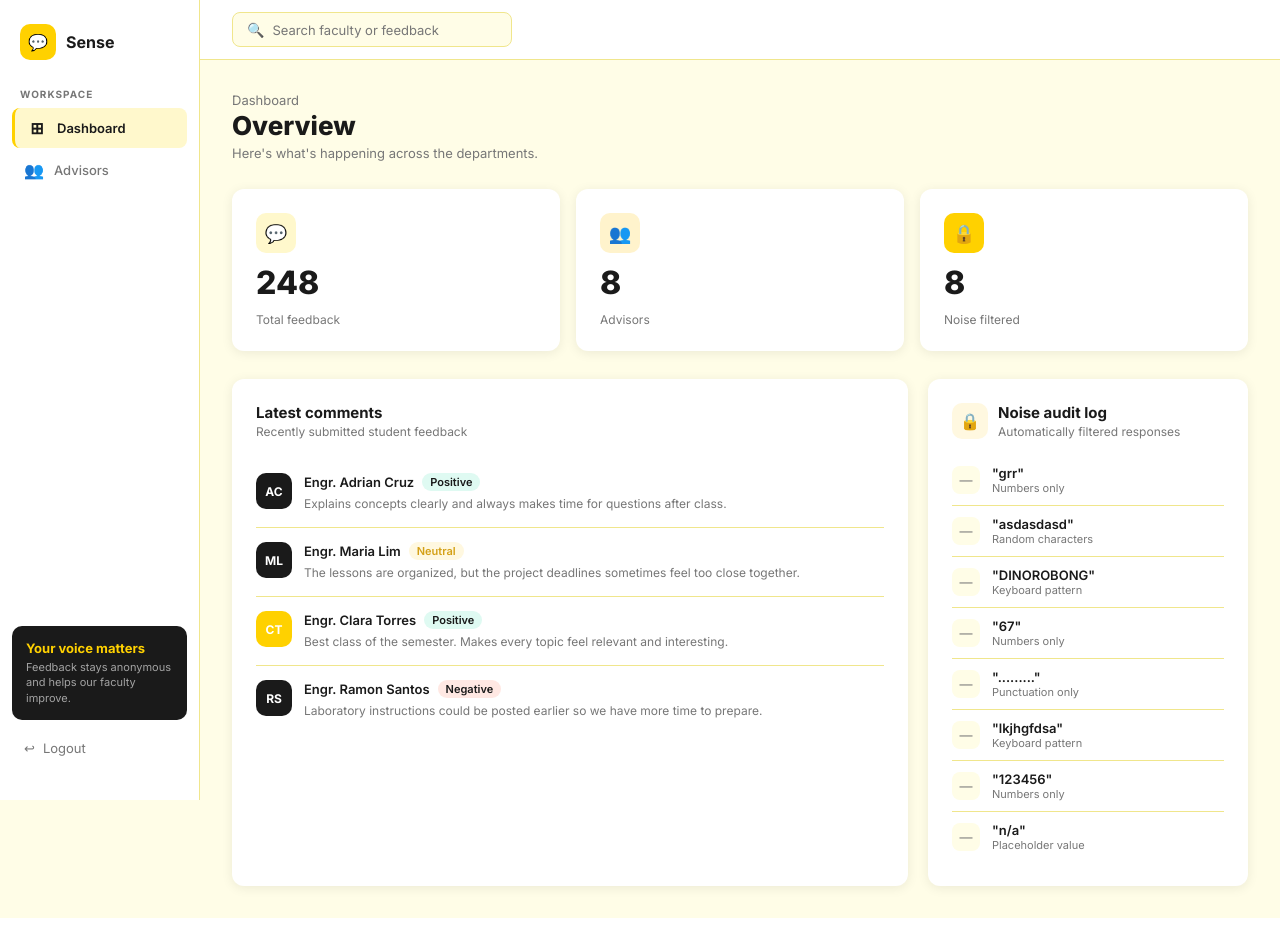
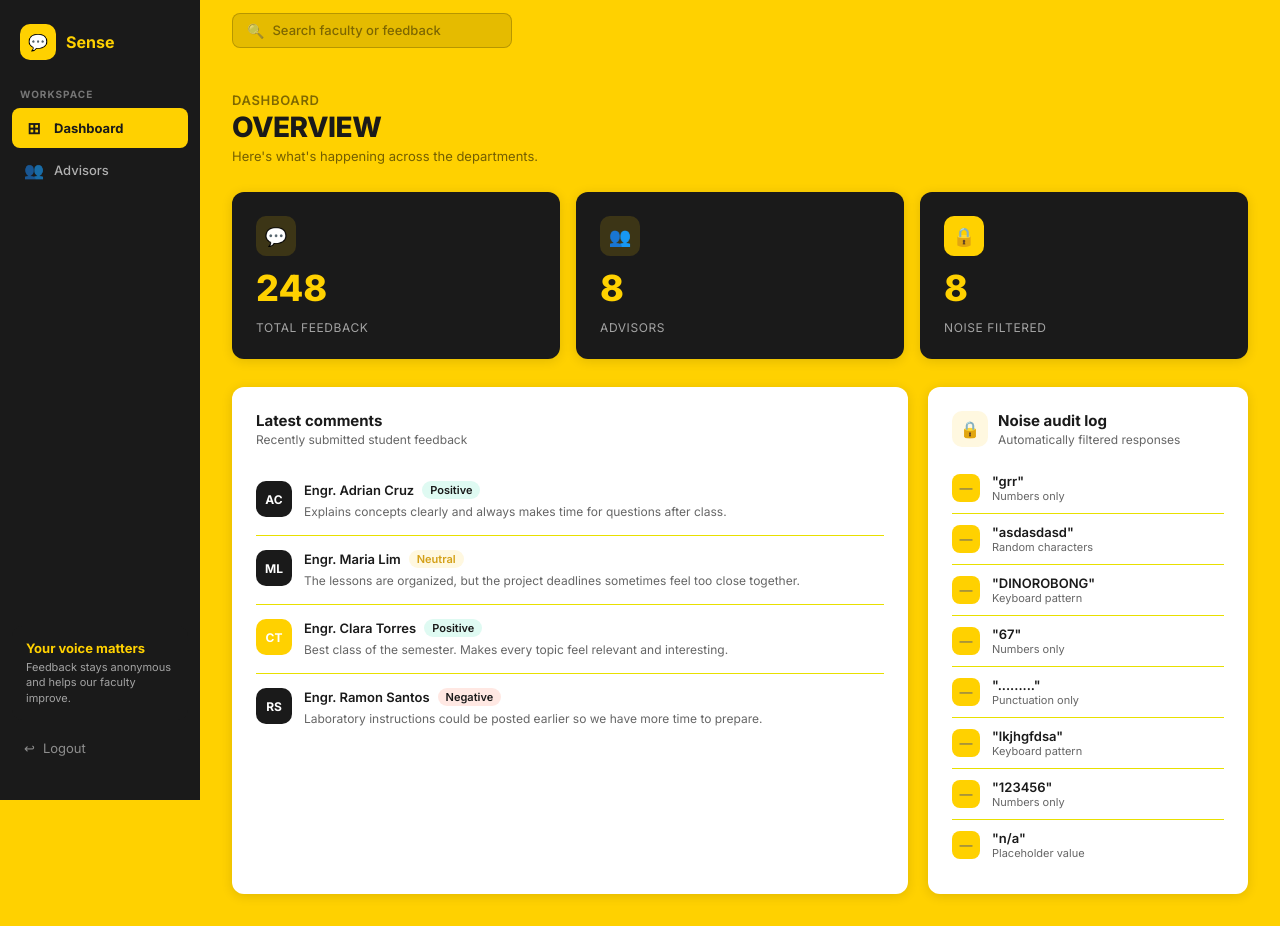
Before and after one commit to jeydiislabon/SENSE-UI-test, a Flask app: page /dashboard in a window 1280 px wide. Run offline with Flask 3, Linux system fonts and the light colour scheme.

Commit message:
style: TIP alternating black/yellow design language

```diff
--- a/static/css/style.css
+++ b/static/css/style.css
@@ -23,20 +23,20 @@
   --navy-mid:     #2D2D2D;
   --navy-card:    #3A3A3A;
 
-  --bg:           #FFFDE7;
-  --sidebar-bg:   #FFFFFF;
+  --bg:           #FFD100;
+  --sidebar-bg:   #1A1A1A;
   --card-bg:      #FFFFFF;
   --text-primary: #1A1A1A;
-  --text-muted:   #777777;
-  --border:       #F0E68C;
+  --text-muted:   #666666;
+  --border:       #E8E000;
 
   --positive:     #27AE60;
-  --neutral:      #F39C12;
+  --neutral:      #E67E22;
   --negative:     #E74C3C;
 
   --radius:       12px;
-  --shadow:       0 2px 12px rgba(0,0,0,0.08);
-  --shadow-lg:    0 8px 32px rgba(0,0,0,0.14);
+  --shadow:       0 2px 12px rgba(0,0,0,0.12);
+  --shadow-lg:    0 8px 32px rgba(0,0,0,0.18);
 }
 
 html, body { height: 100%; font-family: 'Inter', 'Segoe UI', sans-serif; font-size: 14px; color: var(--text-primary); background: var(--bg); }
@@ -151,11 +151,11 @@ input { font-family: inherit; }
 .sidebar {
   width: 200px;
   min-height: 100vh;
-  background: var(--sidebar-bg);
+  background: #1A1A1A;
   display: flex;
   flex-direction: column;
   padding: 24px 0;
-  border-right: 1px solid var(--border);
+  border-right: none;
   position: fixed;
   top: 0; left: 0; bottom: 0;
   z-index: 100;
@@ -179,14 +179,14 @@ input { font-family: inherit; }
 .sidebar-logo-name {
   font-size: 16px;
   font-weight: 700;
-  color: var(--text-primary);
+  color: #FFD100;
 }
 
 .sidebar-section-label {
   font-size: 10px;
   font-weight: 700;
   letter-spacing: 0.1em;
-  color: var(--text-muted);
+  color: rgba(255,255,255,0.4);
   text-transform: uppercase;
   padding: 0 20px 8px;
 }
@@ -199,13 +199,13 @@ input { font-family: inherit; }
   gap: 10px;
   padding: 10px 12px;
   border-radius: 8px;
-  color: var(--text-muted);
+  color: rgba(255,255,255,0.65);
   font-size: 13px;
   font-weight: 500;
   transition: background 0.15s, color 0.15s;
 }
-.nav-item:hover { background: var(--bg); color: var(--text-primary); }
-.nav-item.active { background: #FFF8CC; color: var(--black); font-weight: 600; border-left: 3px solid var(--yellow); }
+.nav-item:hover { background: rgba(255,209,0,0.15); color: #FFD100; }
+.nav-item.active { background: #FFD100; color: #1A1A1A; font-weight: 700; border-left: none; }
 .nav-item .nav-icon { font-size: 16px; width: 20px; text-align: center; }
 
 .sidebar-footer {
@@ -227,14 +227,14 @@ input { font-family: inherit; }
   display: flex;
   align-items: center;
   gap: 8px;
-  color: var(--text-muted);
+  color: rgba(255,255,255,0.5);
   font-size: 13px;
   padding: 8px 12px;
   border-radius: 8px;
   transition: background 0.15s, color 0.15s;
   width: 100%;
 }
-.btn-exit:hover { background: #FFF0F0; color: #E17055; }
+.btn-exit:hover { background: rgba(255,0,0,0.15); color: #FF6B6B; }
 
 /* ---- Main content ---- */
 .main-content {
@@ -248,8 +248,8 @@ input { font-family: inherit; }
 /* ---- Topbar ---- */
 .topbar {
   height: 60px;
-  background: var(--sidebar-bg);
-  border-bottom: 1px solid var(--border);
+  background: #FFD100;
+  border-bottom: none;
   display: flex;
   align-items: center;
   padding: 0 32px;
@@ -262,8 +262,8 @@ input { font-family: inherit; }
   display: flex;
   align-items: center;
   gap: 8px;
-  background: var(--bg);
-  border: 1px solid var(--border);
+  background: rgba(0,0,0,0.1);
+  border: 1.5px solid rgba(0,0,0,0.2);
   border-radius: 8px;
   padding: 8px 14px;
   width: 280px;
@@ -273,11 +273,12 @@ input { font-family: inherit; }
   background: transparent;
   outline: none;
   font-size: 13px;
-  color: var(--text-primary);
+  color: #1A1A1A;
   width: 100%;
+  font-weight: 500;
 }
-.search-box input::placeholder { color: var(--text-muted); }
-.search-icon { color: var(--text-muted); font-size: 14px; }
+.search-box input::placeholder { color: rgba(0,0,0,0.45); }
+.search-icon { color: rgba(0,0,0,0.5); font-size: 14px; }
 
 /* ---- Page body ---- */
 .page-body { padding: 32px; flex: 1; }
@@ -285,15 +286,15 @@ input { font-family: inherit; }
 /* ============================================================
    DASHBOARD
    ============================================================ */
-.page-label { font-size: 13px; color: var(--text-muted); margin-bottom: 2px; }
-.page-title { font-size: 26px; font-weight: 800; color: var(--black); margin-bottom: 4px; }
-.page-subtitle { font-size: 13px; color: var(--text-muted); margin-bottom: 28px; }
+.page-label { font-size: 13px; color: rgba(0,0,0,0.5); margin-bottom: 2px; font-weight: 600; text-transform: uppercase; letter-spacing: 0.05em; }
+.page-title { font-size: 28px; font-weight: 900; color: #1A1A1A; margin-bottom: 4px; text-transform: uppercase; letter-spacing: -0.5px; }
+.page-subtitle { font-size: 13px; color: rgba(0,0,0,0.55); margin-bottom: 28px; }
 
 /* Stats row */
 .stats-row { display: grid; grid-template-columns: repeat(3, 1fr); gap: 16px; margin-bottom: 28px; }
 
 .stat-card {
-  background: var(--card-bg);
+  background: #1A1A1A;
   border-radius: var(--radius);
   padding: 24px;
   box-shadow: var(--shadow);
@@ -308,12 +309,12 @@ input { font-family: inherit; }
   display: flex; align-items: center; justify-content: center;
   font-size: 18px;
 }
-.stat-icon.purple { background: #FFF8CC; color: var(--black); }
-.stat-icon.blue   { background: #FFF3CC; color: #B8860B; }
-.stat-icon.yellow { background: #FFD100; color: var(--black); }
+.stat-icon.purple { background: rgba(255,209,0,0.15); color: #FFD100; }
+.stat-icon.blue   { background: rgba(255,209,0,0.15); color: #FFD100; }
+.stat-icon.yellow { background: #FFD100; color: #1A1A1A; }
 
-.stat-number { font-size: 32px; font-weight: 800; color: var(--text-primary); }
-.stat-label  { font-size: 12px; color: var(--text-muted); }
+.stat-number { font-size: 36px; font-weight: 900; color: #FFD100; }
+.stat-label  { font-size: 12px; color: rgba(255,255,255,0.6); text-transform: uppercase; letter-spacing: 0.05em; }
 
 /* Dashboard grid */
 .dashboard-grid { display: grid; grid-template-columns: 1fr 320px; gap: 20px; }
```
